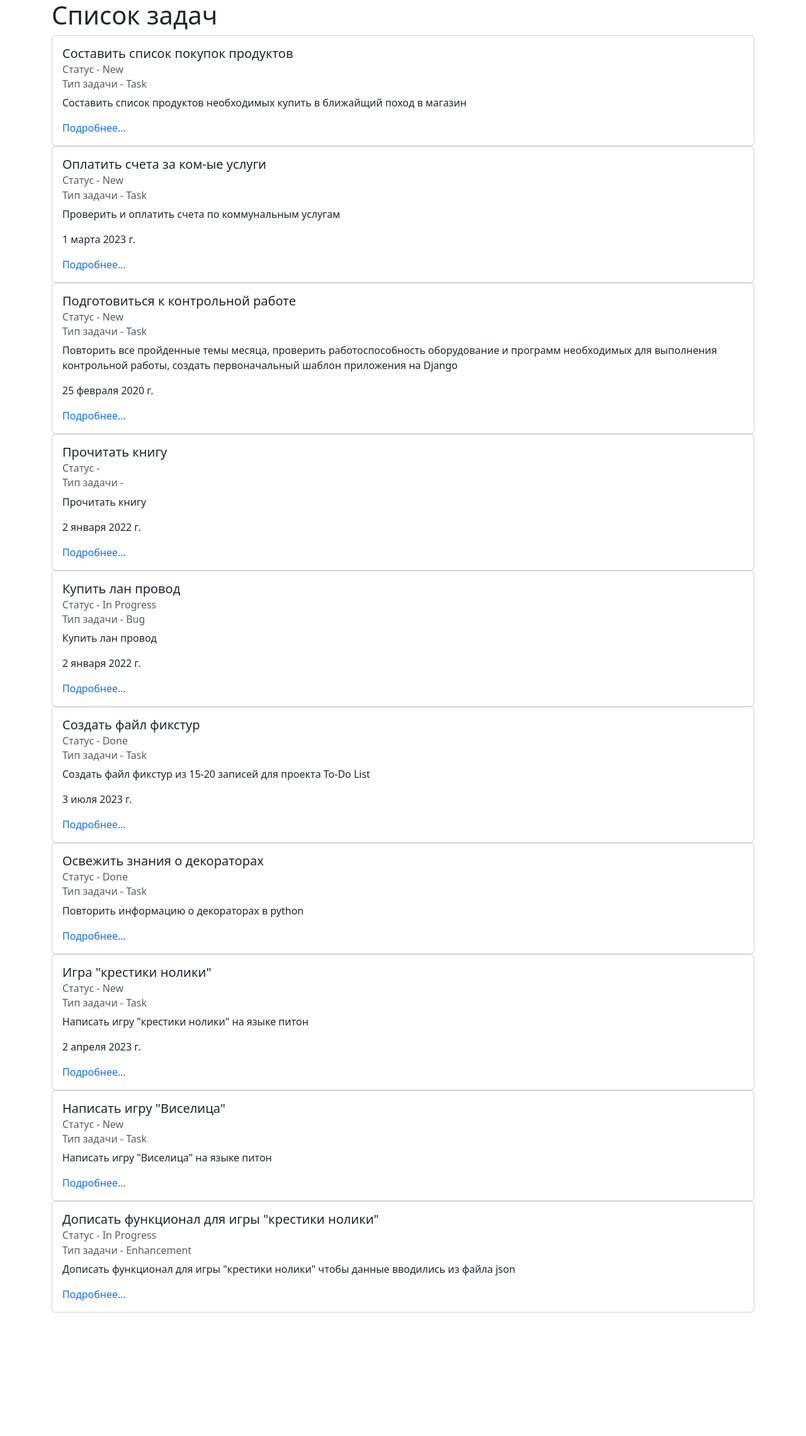
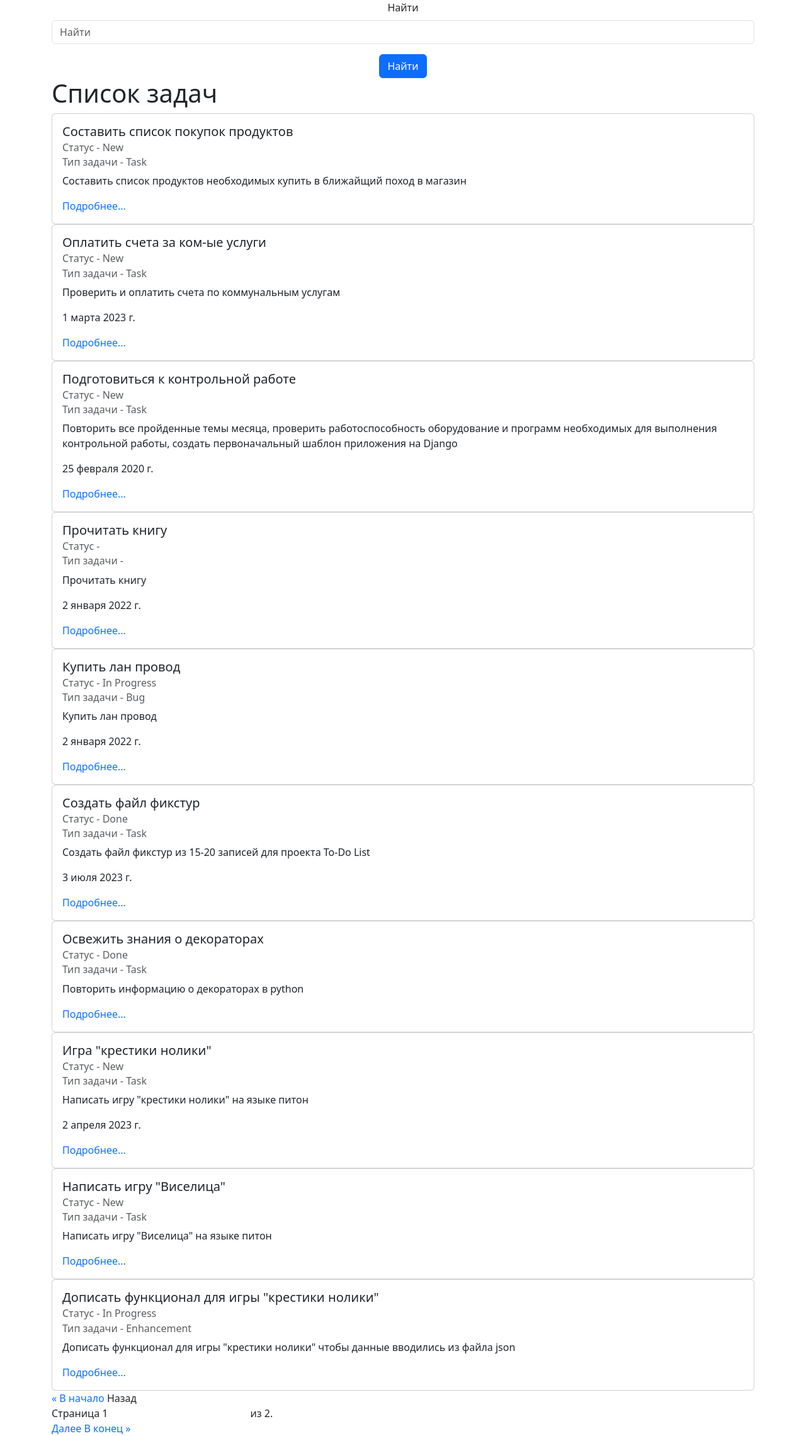
Before and after one commit to nurmuhamedbekinulu/homework_59_nurmuhamed_bekinulu, a Django app: page / in a window 1280 px wide. Shown: the part 56-2336 px from the top of the page at 63% size. Before the commit the page ends 2140 px from the top, so only its background shows below. Run offline with Django 4.2, Linux system fonts and the light colour scheme; data comes from the database, SQL or seed files in the repository; some libraries are stand-ins or nearby versions.

Commit message:
Добавление частичных шаблонов для поиска и пагинации и доплнение главной страницы

```diff
--- a/source/webapp/templates/index.html
+++ b/source/webapp/templates/index.html
@@ -3,6 +3,7 @@
 {% block menu%}
 {% endblock %}
 {% block content%}
+{% include 'partial/search.html' %}
 <h1>Список задач</h1>
 {% for task in tasks %}
 <div class="card">
@@ -31,5 +32,10 @@
     <a href="{% url 'task_detail' task.pk %}" class="card-link">Подробнее...</a>
   </div>
 </div>
+{% empty %}
+    <p>задачи не найдены</p>
 {% endfor %}
+{% if is_paginated %}
+    {% include 'partial/pagination.html' %}
+{% endif %}
 {% endblock %}
--- /dev/null
+++ b/source/webapp/templates/partial/pagination.html
@@ -0,0 +1,25 @@
+<div class="pagination">
+    <span class="step-links">
+        <a href="?{% if query %}{{ query }}&{% endif %}page=1">&laquo; В начало</a>
+        {% if page_obj.has_previous %}
+            <a href="?{% if query %}{{ query }}&{% endif %}page={{ page_obj.previous_page_number }}">Назад</a>
+        {% else %}
+            <span class="page-disabled">Назад</span>
+        {% endif %}
+
+        <form class="current-page" method="get">
+            <label for="page">
+                {% if search %}<input type="hidden" name="search" value="{{ search }}">{% endif %}
+                Страница <input type="text" name="page" id="page" value="{{ page_obj.number }}">
+                из {{ page_obj.paginator.num_pages }}.
+            </label>
+        </form>
+
+        {% if page_obj.has_next %}
+            <a href="?{% if query %}{{ query }}&{% endif %}page={{ page_obj.next_page_number }}">Далее</a>
+        {% else %}
+            <span class="page-disabled">Далее</span>
+        {% endif %}
+        <a href="?{% if query %}{{ query }}&{% endif %}page={{ page_obj.paginator.num_pages }}">В конец &raquo;</a>
+    </span>
+</div>
--- /dev/null
+++ b/source/webapp/templates/partial/search.html
@@ -0,0 +1,5 @@
+{% load django_bootstrap5 %}
+<form action="" method="get" class="text-center">
+    {% bootstrap_form form %}
+    {% bootstrap_button button_type="submit" content="Найти" %}
+</form>
```
